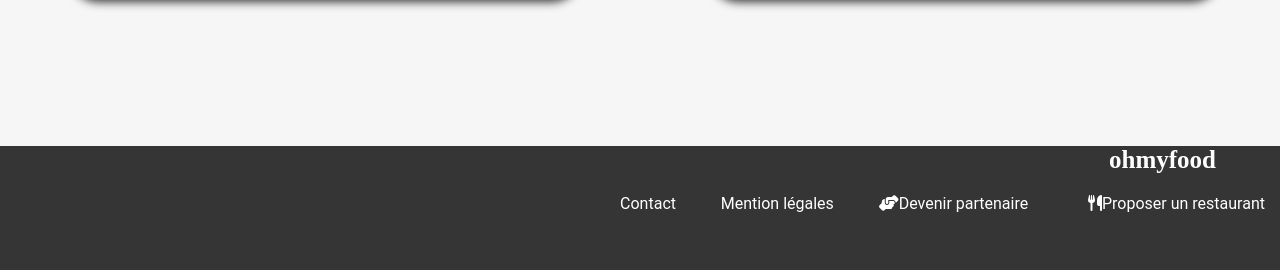
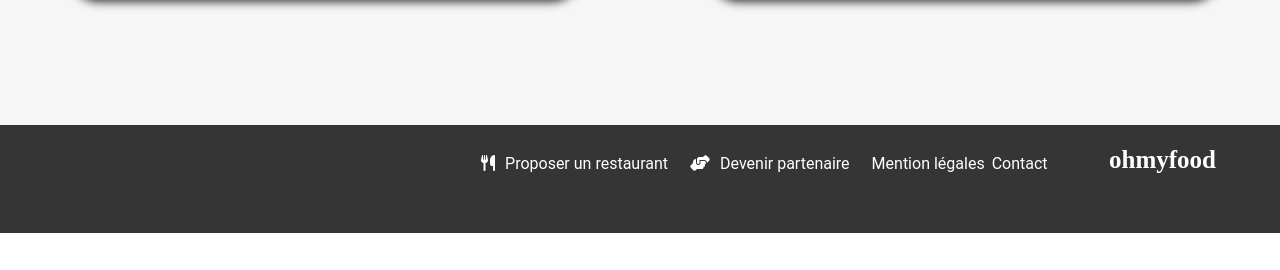
Before and after one commit to Gaelle-Fa/oh-my-food, a plain HTML site: page accueil.html in a window 1280 px wide. Shown: the part 1840-2110 px from the top of the page. After the commit the page ends 2073 px from the top, so only its background shows below. Drawn offline with Linux system fonts and the light colour scheme; a web font is replaced by a local one.

Commit message:
corrections

```diff
--- a/accueil.html
+++ b/accueil.html
@@ -148,9 +148,9 @@
                 <nav class="title-footer__nav">
 
                     <a href="#" class="list-footer-icon">
-                        <i class="fa-solid fa-utensils "></i>Proposer un restaurant</a>
+                        <i class="fa-solid fa-utensils icon"></i>Proposer un restaurant</a>
                     <a href="#" class="list-footer-icon">
-                        <i class="fa-solid fa-handshake-angle"></i>Devenir partenaire</a>
+                        <i class="fa-solid fa-handshake-angle icon"></i>Devenir partenaire</a>
 
                     <a href="#" class="list-footer">Mention légales</a>
                     <a href="mailto:gaelle.faure38420@gmail.com" class="list-footer">Contact</a>
--- a/sass/layout/_footer.scss
+++ b/sass/layout/_footer.scss
@@ -33,6 +33,8 @@
     margin-bottom: 2%;
     margin-left: 5%;
     padding-right: 15px;
-
+  }
+  .icon{
+    margin-right: 10px;;
   }
 }
--- a/sass/layout/_pages-resto.scss
+++ b/sass/layout/_pages-resto.scss
@@ -169,7 +169,7 @@
     overflow: hidden;
     width: 100%;
     transform-origin: left 50%;
-
+    transition-duration: 1s;
   }
   .card-plat-name__A{
     margin-left: 15px;
@@ -186,8 +186,8 @@
     font-weight: bold;
     font-size:large;
     margin: 15px 0 15px 5px;
+
   }
-
   .card-plat-name__check-content{
     position: absolute;
     background-color:$green-wather;
--- a/sass/m-q-style.scss
+++ b/sass/m-q-style.scss
@@ -75,16 +75,24 @@
         margin-top: 2%;
     }
 /***Footer***/
-    .container-footer .title-footer{
-        justify-content: flex-end;
-        flex-direction: row;
-        margin-right: 5%;
-    }
-    .title-footer__nav{
+    .container-footer{
         display: flex;
         flex-direction: row-reverse;
-        margin-left: 30%;
-
+        align-items: center;
+    }
+    .container-footer .title-footer{
+        align-items: flex-start;
+        flex-direction: row-reverse;
+        margin-right: 5%;
+        margin-left: 20px;
+    }
+    nav{
+        display: flex;
+        width: 50%;
+        margin-top: 20px;
+    }
+    a{
+        margin-right: -25px;
     }
 /***page-resto***/
 
```
Also changed, not shown: A la Francaise.html (+2 -2 lines), La palette du goût.html (+2 -2 lines), la note enchantée.html (+2 -2 lines), le délice des sens.html (+2 -2 lines), sass/m-q-style.css, sass/style.css, 2 other files.
